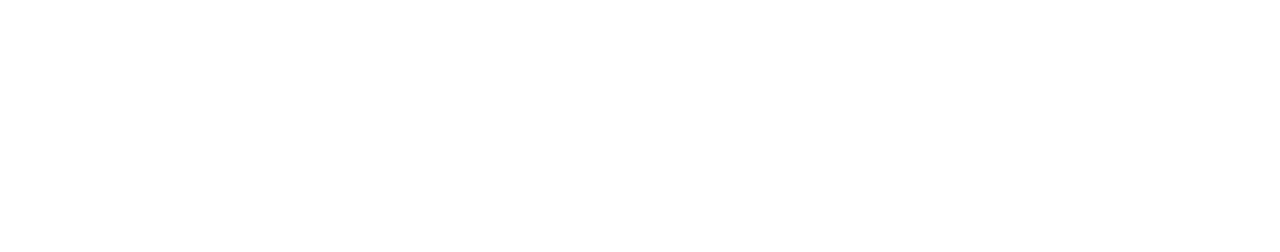
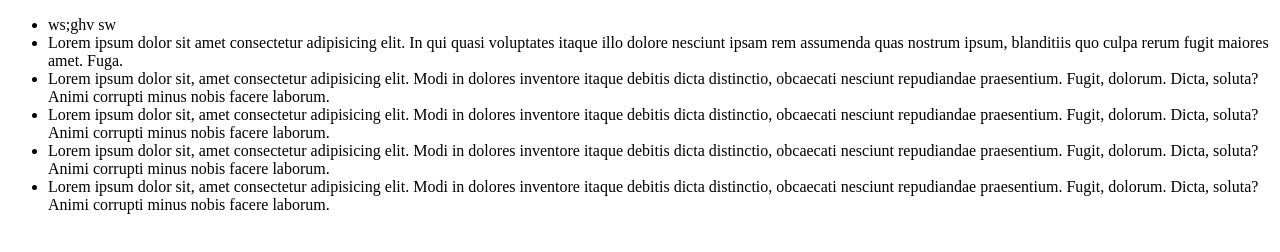
Before and after one commit to OlehBrov/github-tutorial, a plain HTML site: page index.html in a window 1280 px wide. Drawn offline with Linux system fonts and the light colour scheme.

Commit message:
Update index.html

```diff
--- a/index.html
+++ b/index.html
@@ -7,6 +7,17 @@
     <title>Document</title>
 </head>
 <body>
+    <main>
+        <ul>
+            <li>ws;ghv sw</li>
+            <li>Lorem ipsum dolor sit amet consectetur adipisicing elit. In qui quasi voluptates itaque illo dolore nesciunt ipsam rem assumenda quas nostrum ipsum, blanditiis quo culpa rerum fugit maiores amet. Fuga.
 
+            </li>
+            <li>Lorem ipsum dolor sit, amet consectetur adipisicing elit. Modi in dolores inventore itaque debitis dicta distinctio, obcaecati nesciunt repudiandae praesentium. Fugit, dolorum. Dicta, soluta? Animi corrupti minus nobis facere laborum.</li>
+            <li>Lorem ipsum dolor sit, amet consectetur adipisicing elit. Modi in dolores inventore itaque debitis dicta distinctio, obcaecati nesciunt repudiandae praesentium. Fugit, dolorum. Dicta, soluta? Animi corrupti minus nobis facere laborum.</li>
+            <li>Lorem ipsum dolor sit, amet consectetur adipisicing elit. Modi in dolores inventore itaque debitis dicta distinctio, obcaecati nesciunt repudiandae praesentium. Fugit, dolorum. Dicta, soluta? Animi corrupti minus nobis facere laborum.</li>
+            <li>Lorem ipsum dolor sit, amet consectetur adipisicing elit. Modi in dolores inventore itaque debitis dicta distinctio, obcaecati nesciunt repudiandae praesentium. Fugit, dolorum. Dicta, soluta? Animi corrupti minus nobis facere laborum.</li>
+        </ul>
+    </main>
 </body>
 </html>
```
